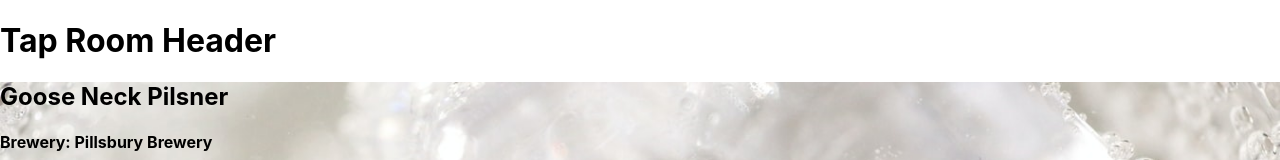
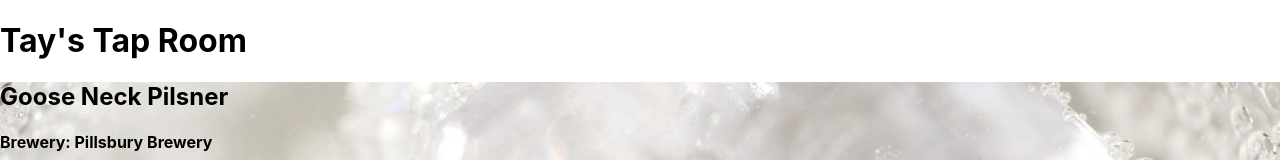
Before and after one commit to jd-fj/Tap-Room, a React (Create React App) app: page / in a window 1280 px wide. Shown: the top 160 px of the page. Built offline with nearby package versions, Linux system fonts and the light colour scheme.

Commit message:
replace placeholder header with a name

```diff
--- a/src/components/Header.js
+++ b/src/components/Header.js
@@ -2,6 +2,6 @@
 
 export default function Header(){
   return (
-    <h1>Tap Room Header</h1>
+    <h1>Tay's Tap Room</h1>
   )
 }
```
